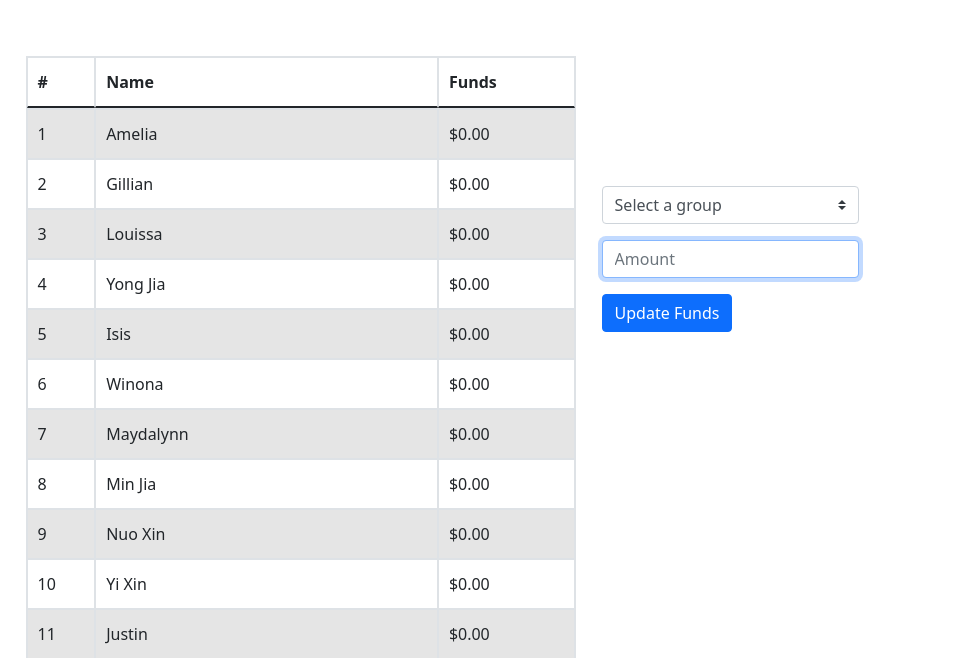
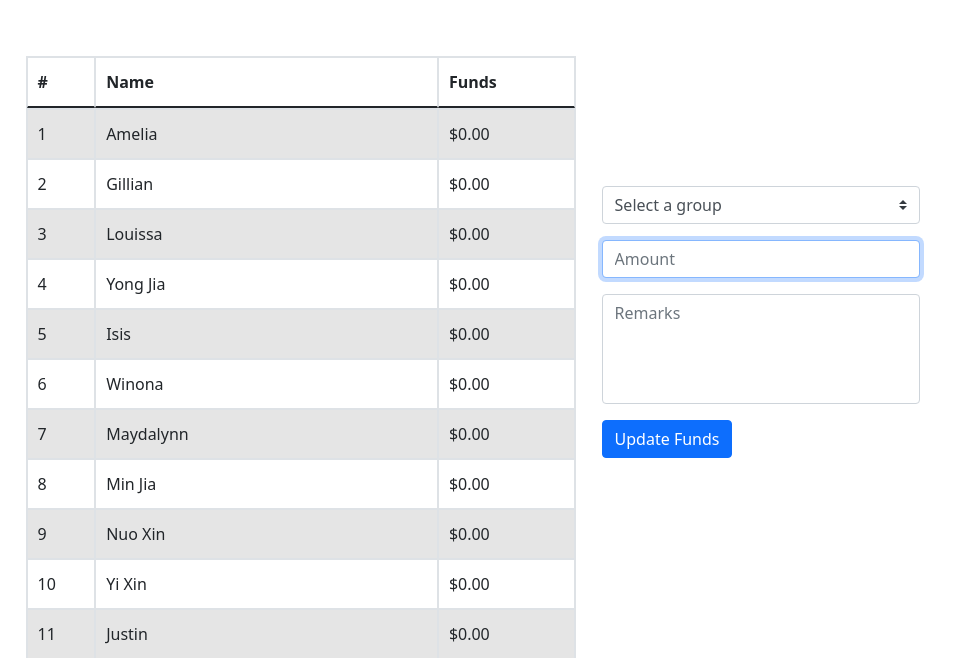
Before and after one commit to LimMengShin/235c33, a Flask app: page /funds in a window 1280 px wide. Shown: the part 56-714 px from the top of the page, without its empty margins (0-961 px from the left). Run offline with Flask 3, Linux system fonts and the light colour scheme; data comes from the database, SQL or seed files in the repository; both versions use the stored data as it was after the commit.

Commit message:
Add remarks section.

```diff
--- a/Class Site/app.py
+++ b/Class Site/app.py
@@ -58,6 +58,7 @@ def funds():
         if request.method == "POST":
             group = request.form.get("group")
             amt = request.form.get("amt")
+            remarks = request.form.get("remarks")
             date = datetime.now().strftime("%Y-%m-%d %H:%M:%S")
             num_affected = 0
 
@@ -65,6 +66,8 @@ def funds():
                 flash('Error! Invalid group.', 'alert-danger')
             elif not amt_is_valid(amt):
                 flash('Error! Invalid amount.', 'alert-danger')
+            elif len(remarks) > 100:
+                flash('Error! Remarks should be limited to 100 characters.', 'alert-danger')
             else:
                 valid = True
                 total_before = cur.execute("SELECT SUM(funds) FROM class_funds").fetchone()["SUM(funds)"]
@@ -113,7 +116,8 @@ def funds():
                     with sqlite3.connect("logs.db") as con2:
                         con2.row_factory = sqlite3.Row
                         cur2 = con2.cursor()
-                        cur2.execute("INSERT INTO logs VALUES (?, ?, ?, ?, ?, ?, ?, ?)", (None, group, amt, num_affected*amt, total_before, total_after, num_affected, date))
+                        cur2.execute("INSERT INTO logs VALUES (?, ?, ?, ?, ?, ?, ?, ?, ?)",
+                                     (None, group, amt, num_affected*amt, total_before, total_after, num_affected, date, remarks))
                         con2.commit()
 
                     redirect("/funds")
--- a/Class Site/templates/class_funds.html
+++ b/Class Site/templates/class_funds.html
@@ -70,6 +70,9 @@ onload="getOption()"
             <input autocomplete="off" autofocus type="text" name="amt" placeholder="Amount" class="form-control">
         </div>
         <div class="form-group">
+            <textarea maxlength="100" class="form-control" name="remarks" cols="30" rows="4" style="resize: none;" placeholder="Remarks"></textarea>
+        </div>
+        <div class="form-group">
             <input type="submit" value="Update Funds" class="btn btn-primary">
         </div>
     </form>
--- a/Class Site/templates/logs.html
+++ b/Class Site/templates/logs.html
@@ -17,6 +17,7 @@ Logs
             </h2>
             <div id="collapse{{ log["id"] }}" class="accordion-collapse collapse" aria-labelledby="heading{{ log["id"] }}">
                 <div class="accordion-body">
+                    <p>Remarks: {{ log["remarks"] }}</p>
                     <p>Total changed: {{ "${:.2f}".format(log["total_changed"]/100) }}</p>
                     <p>Total before: {{ "${:.2f}".format(log["total_before"]/100) }}</p>
                     <p>Total after: {{ "${:.2f}".format(log["total_after"]/100) }}</p>
```
Also changed, not shown: Class Site/class_funds.db, Class Site/logs.db.
